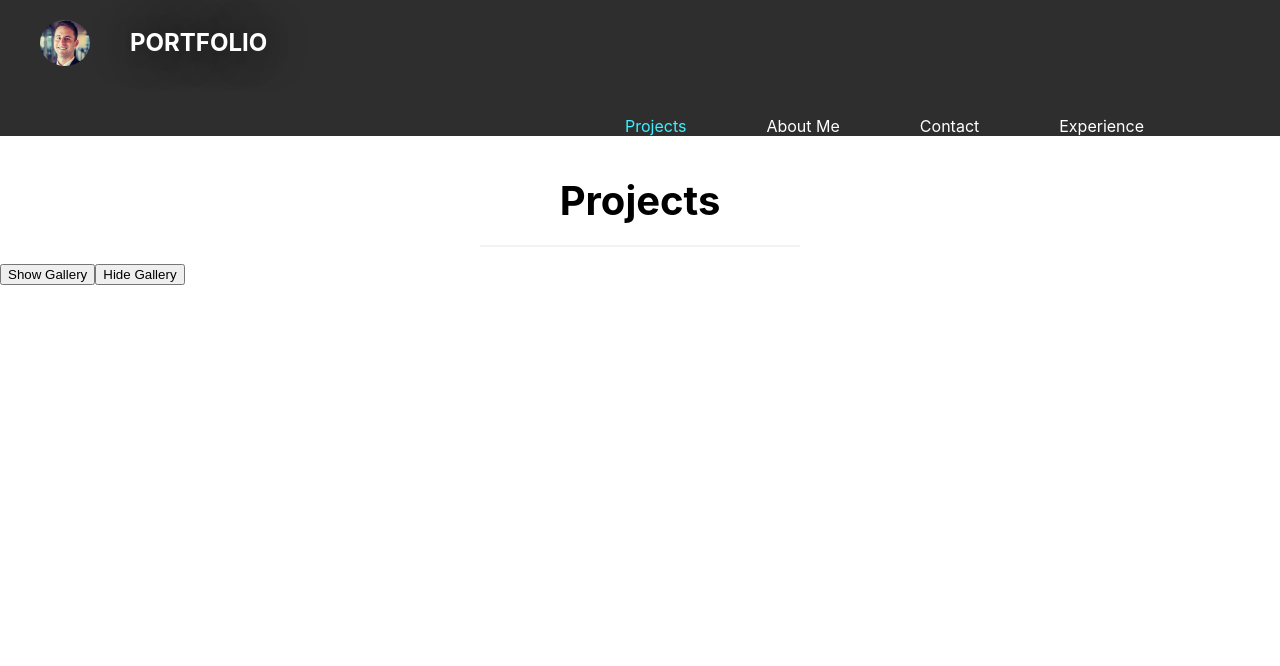
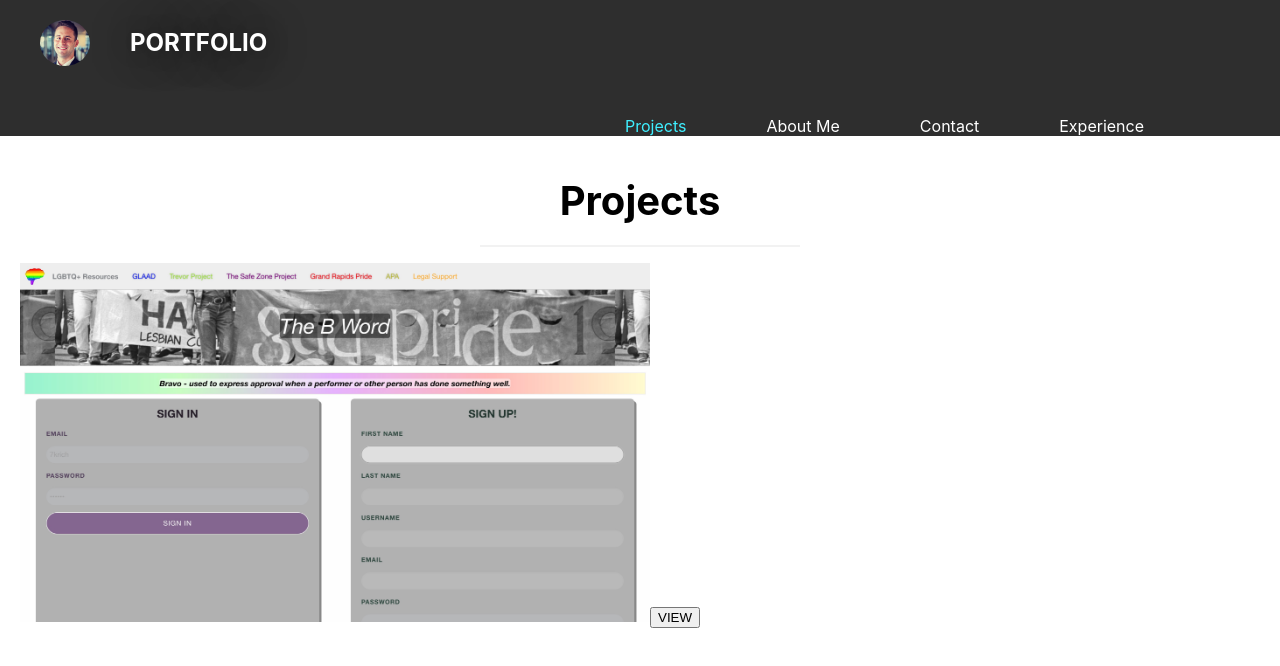
Before and after one commit to 7krich/portfolio, a React (Create React App) app: page / in a window 1280 px wide. Shown: the top 666 px of the page. Built offline with nearby package versions, Linux system fonts and the light colour scheme.

Commit message:
image opacity change on hover

```diff
--- a/src/components/Gallery/index.js
+++ b/src/components/Gallery/index.js
@@ -2,16 +2,25 @@ import React from 'react'
 
 function Gallery () {
 
+    // new tab function
+    const openInNewTab = url => {
+        window.open(url, '_blank', 'noopener,noreferrer');
+    };
+
     return (
         <div>
-            <div>
+            <div className="img-container">
+            <a className="link" href="https://limitless-journey-42984.herokuapp.com/">
                 <img
                     src={require(`../../assets/images/fullstack/0.jpg`)}
-                    id="gallery-pics-large"
-                    className="gallery-pics"
+                    className="gallery-pics-large"
                     alt= "The B word"
                     key= "The B word"
                 />
+                </a>
+                <button className="photo-btn" onClick={() => openInNewTab('https://limitless-journey-42984.herokuapp.com/')}>
+                VIEW
+                </button>
             </div>
         </div>
     )
--- a/src/components/Projects/index.js
+++ b/src/components/Projects/index.js
@@ -1,21 +1,21 @@
 import React from 'react';
 import Gallery from '../Gallery'
 import { capitalizeFirstLetter } from '../../utils/helpers';
-import { useState } from 'react'
+
 
 function Projects (props) {
     const { currentCategory } = props;
-    const [showGallery, setShowGallery] = useState(false)
+    // const [showGallery, setShowGallery] = useState(false)
     return(
         <section>
             <div className="title-containter">
                 <h1 className="page-title-text">{capitalizeFirstLetter(currentCategory.name)}</h1>
             </div>
             <p>{currentCategory.description}</p>
-
-            <button onClick={() => {setShowGallery(true)}}>Show Gallery</button>
-            <button onClick={() => {setShowGallery(false)}}>Hide Gallery</button>
-            { showGallery && <Gallery category={currentCategory.name}/>}
+            <Gallery></Gallery>
+            {/* <button onClick={() => {setShowGallery(true)}}>Show Gallery</button> */}
+            {/* <button onClick={() => {setShowGallery(false)}}>Hide Gallery</button> */}
+            {/* { showGallery && <Gallery category={currentCategory.name}/>} */}
 
 
 
--- a/src/index.css
+++ b/src/index.css
@@ -13,7 +13,8 @@ code {
 }
 
 :root {
-  --secondary: rgb(56, 56, 56);
+  --secondary: rgb(46, 46, 46);
+  --tertiary: rgb(63, 239, 255);
 }
 
 /* nav css */
@@ -51,7 +52,7 @@ nav li {
   padding: 0;
   display: flex;
   flex-wrap: wrap;
-  background-color: rgb(46, 46, 46);
+  background-color: var(--secondary);
   position: sticky;
 }
 
@@ -109,20 +110,26 @@ h1 {
 }
 
 /* gallery photo styles */
-#gallery-pics-large {
-  max-width: 55%;
-  padding: 20px;
-  background-color:rgb(56, 56, 56);
-  border-radius: 10px;
+.gallery-pics-large {
+  margin: auto;
+  width: 50%;
 }
 
-.gallery-pics {
-  margin-left: 20px;
-}
 
 .project-body {
   background-color: gray;
 }
+
+.img-container {
+  height: 90%;
+  padding-left: 20px;
+}
+
+img:hover {
+  opacity: .5;
+}
+
+
 
 /* MEADIA QUERY FOR MOBILE PHONES AND SMALLER */
 @media screen and (max-width: 575px) {
```
